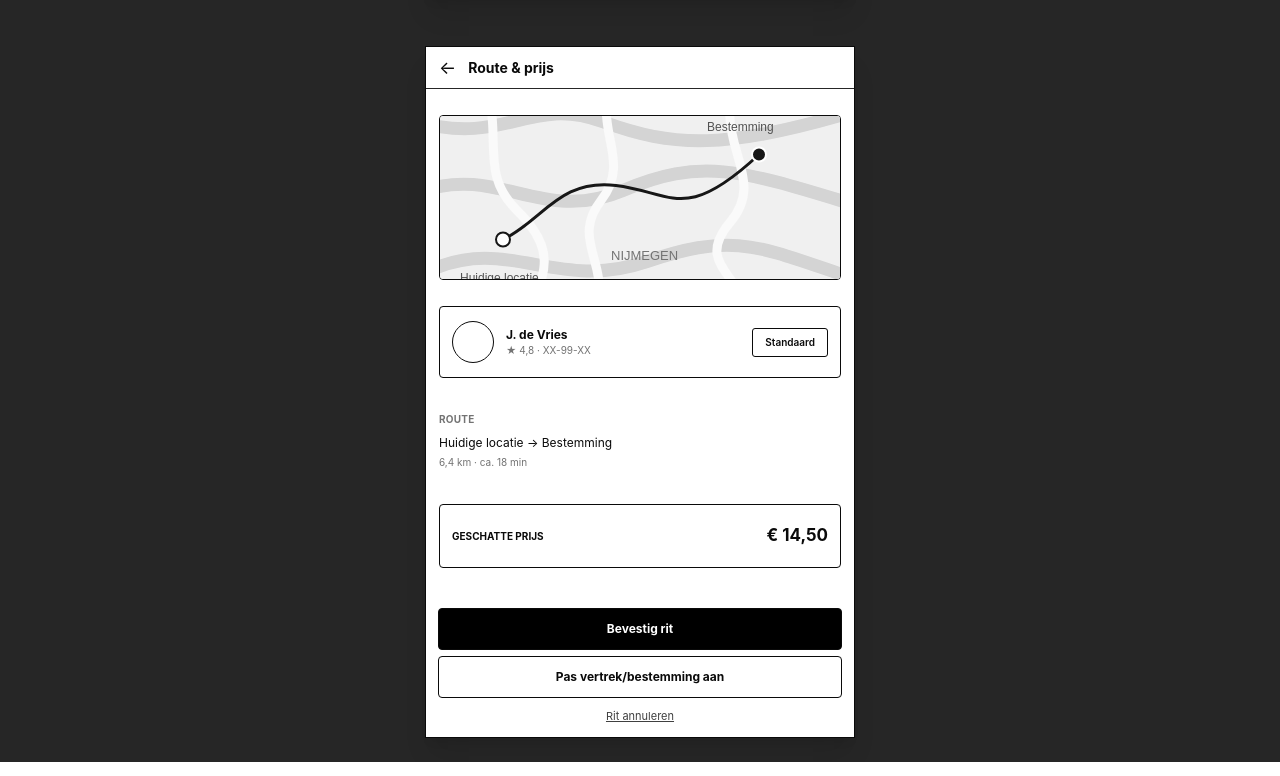
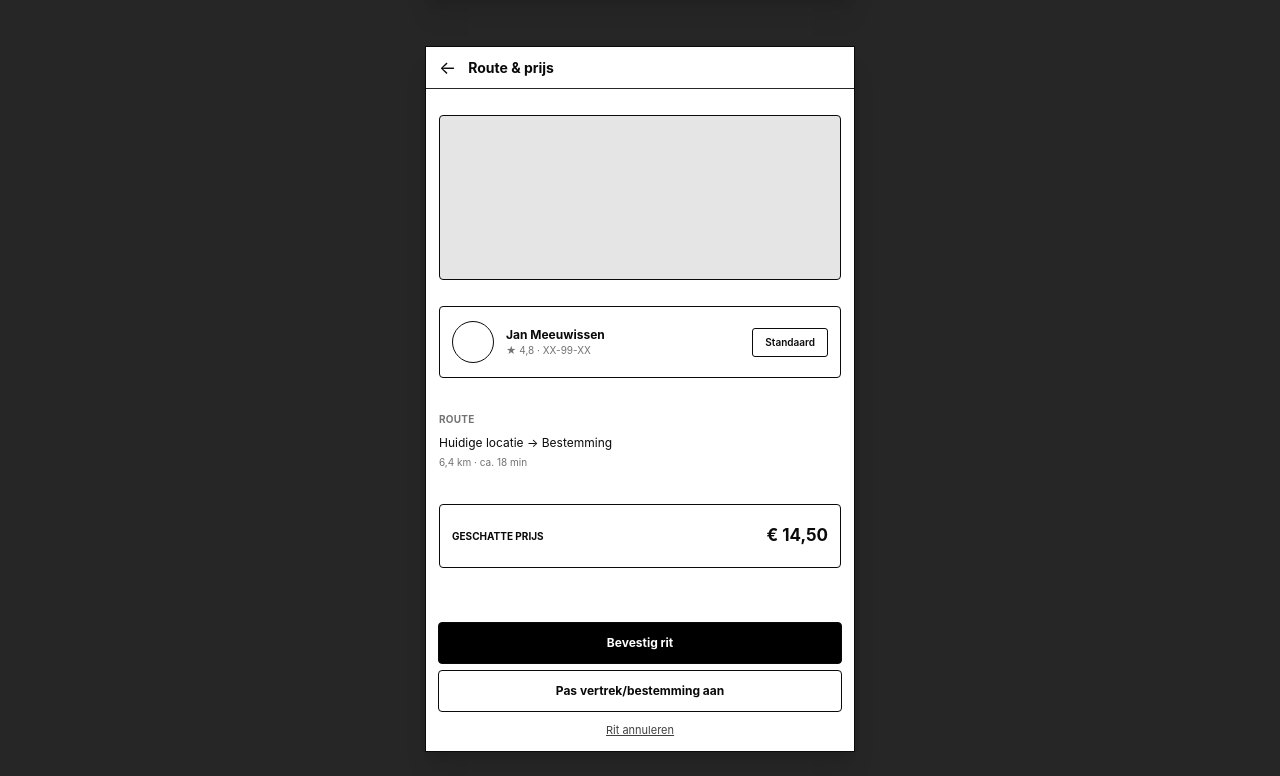
Before and after one commit to TooHighDude420/Hackathon-2-Taxi, a React (Vite) app in the folder Frontend/: page /test in a window 1280 px wide. Shown: the part 790-1566 px from the top of the page. Built offline with nearby package versions, Linux system fonts and the light colour scheme.

Commit message:
Refactor DistancePricing component layout and update user name

```diff
--- a/Frontend/src/components/DistancePricing.jsx
+++ b/Frontend/src/components/DistancePricing.jsx
@@ -35,24 +35,13 @@ function DistancePricing() {
         </header>
 
         <div className="flex-1 px-[13px] pb-5 pt-[26px]">
-          <div className="relative mb-[26px] h-[165px] overflow-hidden rounded-[4px] border border-neutral-950 bg-[#f0f0f0]" role="img" aria-label={`Schematische kaart van Nijmegen met route van ${trip.origin} naar ${trip.destination}`}>
-            <svg className="absolute inset-0 size-full" viewBox="0 0 400 220" preserveAspectRatio="xMidYMid slice" aria-hidden="true">
-              <rect width="400" height="220" fill="#f0f0f0" />
-              <path d="M-20 35 C65 58 91 8 162 34 S286 63 420 22 M-15 103 C58 78 103 137 183 103 S302 83 420 119 M-10 183 C68 147 116 205 207 174 S320 160 420 193" fill="none" stroke="#d4d4d4" strokeWidth="13" />
-              <path d="M40 -20 C68 47 35 82 78 124 S103 190 82 240 M177 -20 C146 39 195 69 161 113 S180 181 150 240 M301 -15 C265 51 331 87 290 135 S319 189 299 240" fill="none" stroke="#fafafa" strokeWidth="9" />
-              <path d="M63 152 C103 133 119 91 176 98 S245 136 319 67" fill="none" stroke="#171717" strokeWidth="3" strokeLinecap="round" />
-              <circle cx="63" cy="152" r="7" fill="#fff" stroke="#171717" strokeWidth="2" />
-              <circle cx="319" cy="67" r="7" fill="#171717" stroke="#fff" strokeWidth="2" />
-              <text x="20" y="194" fill="#525252" fontSize="12" fontFamily="sans-serif">Huidige locatie</text>
-              <text x="267" y="43" fill="#525252" fontSize="12" fontFamily="sans-serif">Bestemming</text>
-              <text x="171" y="172" fill="#737373" fontSize="13" fontFamily="sans-serif">NIJMEGEN</text>
-            </svg>
+          <div className="relative mb-[26px] h-[165px] overflow-hidden rounded-[4px] border border-neutral-950 bg-neutral-200" role="img" aria-label="Kaartlocatie Nijmegen">
           </div>
 
           <div className="mb-[26px] flex min-h-[72px] items-center gap-3 rounded-[4px] border border-neutral-950 px-3 py-2">
             <span className="size-[42px] shrink-0 rounded-full border border-neutral-950" aria-hidden="true" />
             <div className="min-w-0 flex-1">
-              <p className="text-xs font-bold">J. de Vries</p>
+              <p className="text-xs font-bold">Jan Meeuwissen</p>
               <p className="text-[10px] text-neutral-500">★ 4,8 · XX-99-XX</p>
             </div>
             <span className="rounded-[3px] border border-neutral-950 px-3 py-1.5 text-[10px] font-semibold">Standaard</span>
@@ -69,11 +58,13 @@ function DistancePricing() {
             <span className="text-[17px] font-bold">{formattedPrice}</span>
           </div>
 
-          <p className="mt-2 text-center text-[11px] text-neutral-500" aria-live="polite">
-            {response === 'confirmed' && <span className="font-semibold text-neutral-950">Rit bevestigd.</span>}
-            {response === 'changed' && <span className="font-semibold text-neutral-950">Je kunt vertrek of bestemming aanpassen.</span>}
-            {response === 'cancelled' && <span className="font-semibold text-neutral-950">Ritaanvraag geannuleerd.</span>}
-          </p>
+          <div className="relative mt-2 h-4 text-center text-[11px] text-neutral-500" aria-live="polite">
+            <p className="absolute inset-x-0 top-0 m-0 whitespace-nowrap">
+              {response === 'confirmed' && <span className="font-semibold text-neutral-950">Rit bevestigd.</span>}
+              {response === 'changed' && <span className="font-semibold text-neutral-950">Je kunt vertrek of bestemming aanpassen.</span>}
+              {response === 'cancelled' && <span className="font-semibold text-neutral-950">Ritaanvraag geannuleerd.</span>}
+            </p>
+          </div>
         </div>
 
         <footer className="flex flex-col gap-1.5 px-3 pb-[9px] pt-[10px]">
```
